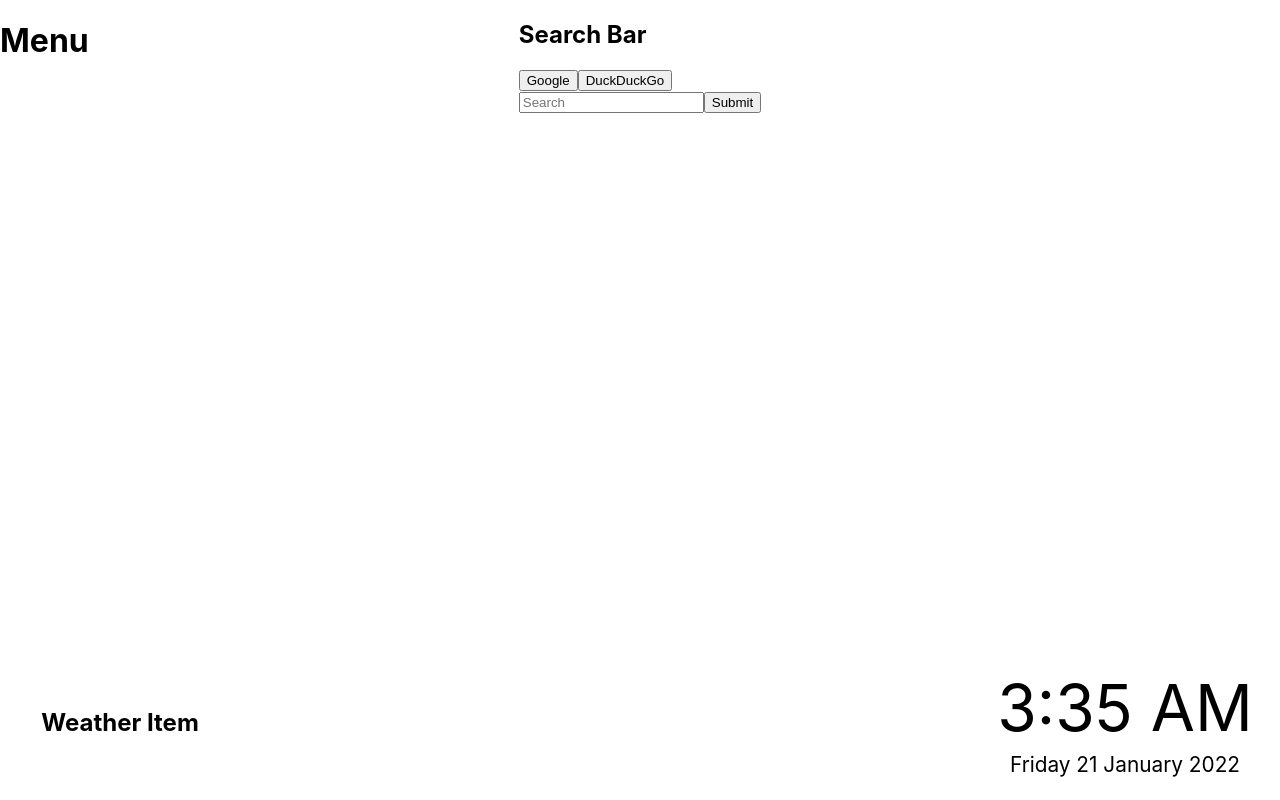
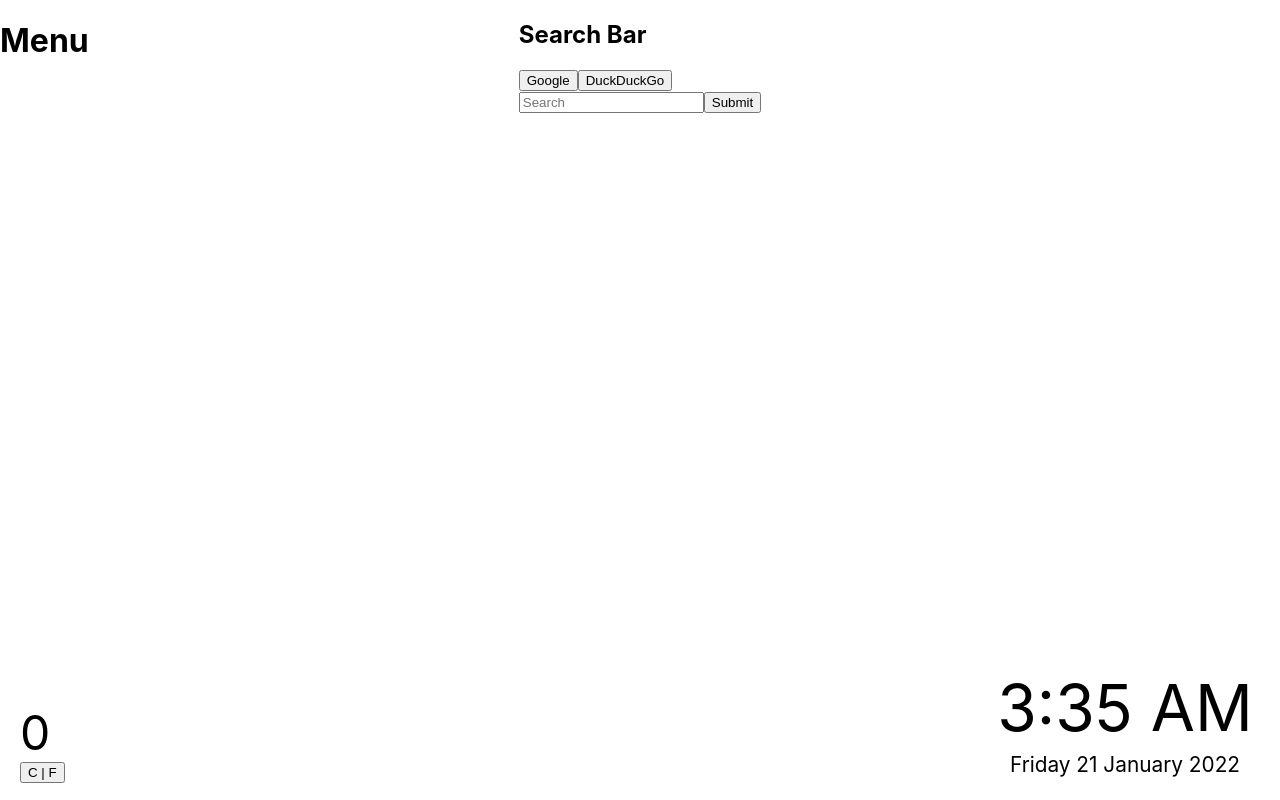
Before and after one commit to venmartin/react-start-tab, a React (Create React App) app: page / in a window 1280 px wide. Built offline with nearby package versions, Linux system fonts and the light colour scheme; no server answers.

Commit message:
Added Working Weather Component

```diff
--- a/src/components/WeatherItem.css
+++ b/src/components/WeatherItem.css
@@ -1,7 +1,8 @@
 .weather-item {
   display: flex;
+  flex-direction: column;
   justify-content: center;
-  align-items: center;
+  align-items: flex-start;
   position: fixed;
   bottom: 0;
   left: 0;
@@ -9,3 +10,11 @@
   height: 75px;
   width: 200px;
 }
+
+.weather-name {
+  font-size: 1.5rem;
+}
+
+.weather-temp {
+  font-size: 3rem;
+}
--- a/src/components/WeatherItem.js
+++ b/src/components/WeatherItem.js
@@ -4,27 +4,42 @@ import './WeatherItem.css'
 
 const WeatherItem = () => {
 
-  const [ weather, setWeather ] = useState()
+  const [ weather, setWeather ] = useState([])
+  const [ unit, setUnit ] = useState(true)
+  const [ unitConvert, setUnitConvert ] = useState('metric')
 
+  const unitToggle = () => {
+    setUnit(!unit)
+  }
 
-  const fetchWeather = async () => {
-    const axios = require('axios')
-    const city = 'sydney'
-    const { data } = await axios.get(
-      `https://api.openweathermap.org/data/2.5/weather?q=${city}&appid=${process.env.REACT_WEATHER_API_KEY}`
-    );
+  const fetchWeather = () => {
+    // const axios = require('axios')
+    const city = 'Sydney'
+    axios.get(
+      `https://api.openweathermap.org/data/2.5/weather?q=${city}&appid=${process.env.REACT_APP_WEATHER_API_KEY}`
+    ).then((response) => {
+      setWeather(response.data)
+      console.log(response.data)
+   })
 
-    console.log(data)
-  }
+    }
 
  useEffect(() => {
     fetchWeather()
  }, []);
 
+  return (
+    <div className='weather-item'>
+      <span className='weather-name'>{weather ? weather.name : "no name"}</span>
+      <span className='weather-temp'>
+        { unit ? (
+          weather.main ? Math.round(weather.main.temp - 273.15)+'°C' : '0')
+          : weather.main ? Math.round(weather.main.temp * 1.8 - 459.67)+'°F' : '0'
+        }
 
-  return (
-    <div>
-      <h2 className='weather-item'>Weather Item</h2>
+      </span>
+
+      <button onClick={unitToggle}>C | F</button>
     </div>
     )
 };
```
Also changed, not shown: 1 other file (tests, documents, lock files or other folders).
